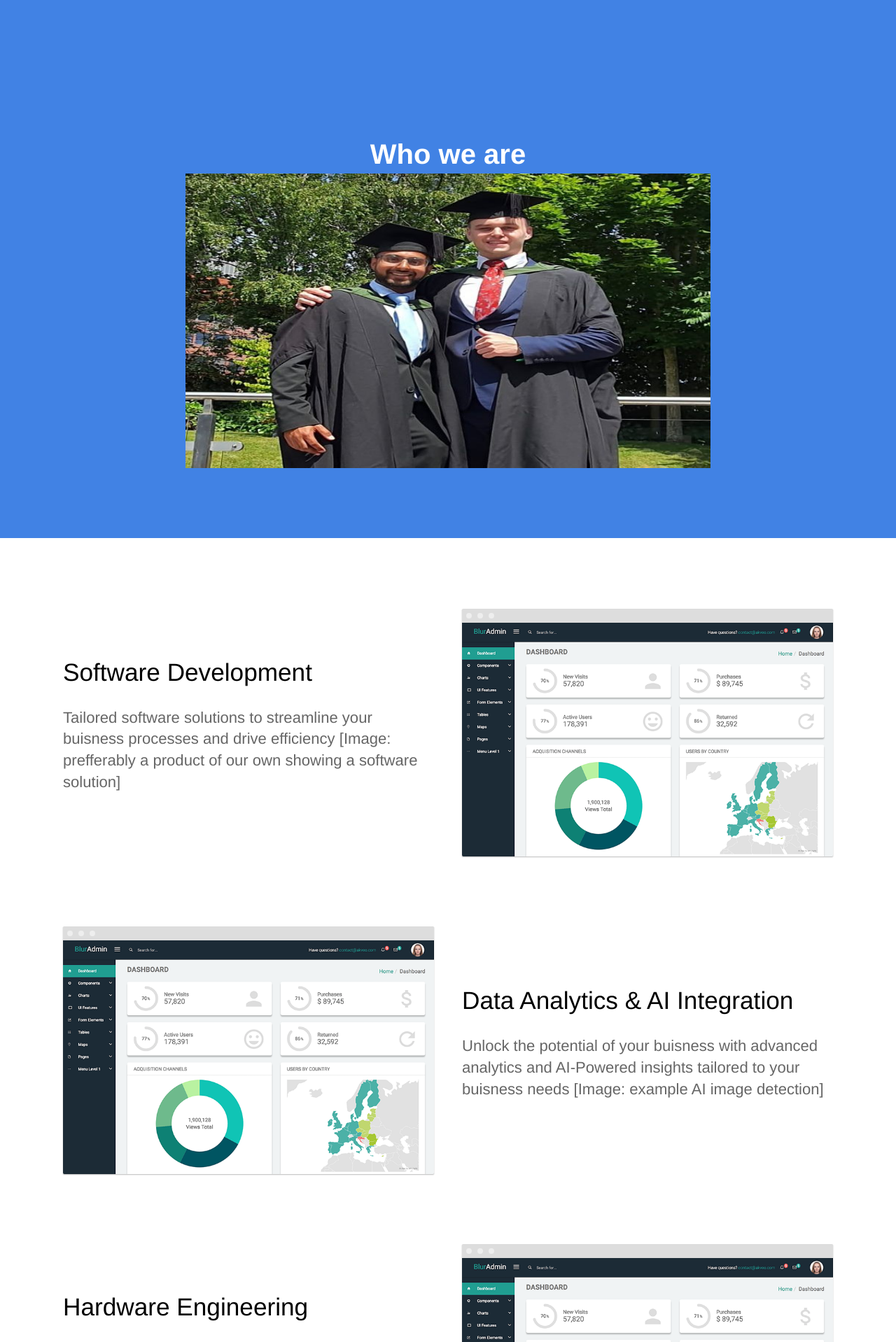
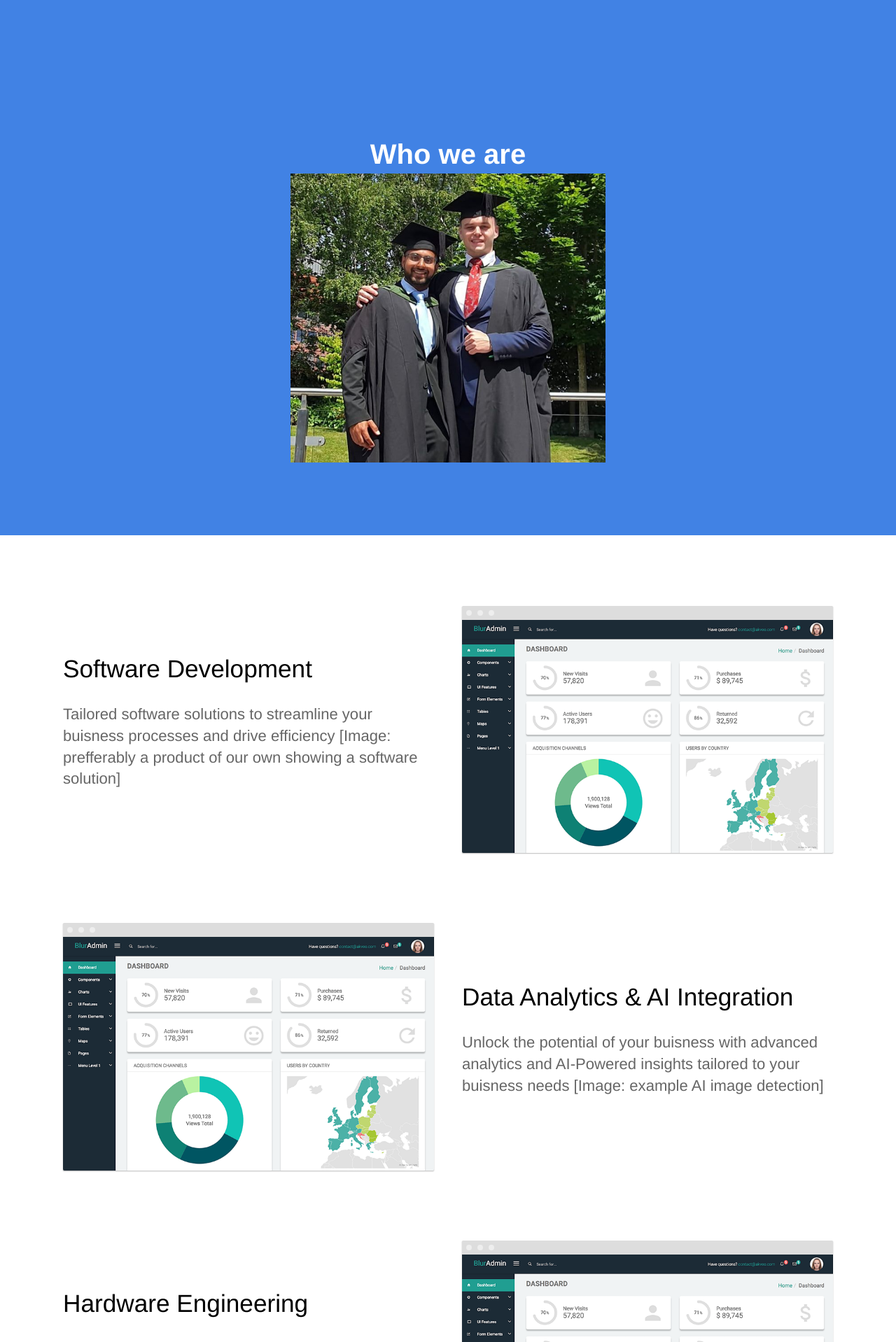
Before and after one commit to SSKD-Solutions/SSKD-Solutions, a Jekyll site: the page built from index.html, in a window 1280 px wide. Shown: the part 828-2746 px from the top of the page at 70% size. Built offline with Jekyll 4.4.1, drawn with Linux system fonts in a browser that asks for light colours.

Commit message:
picture layout

```diff
--- a/_sass/layout.scss
+++ b/_sass/layout.scss
@@ -69,13 +69,11 @@ header {
 }
 
 .picture {
-	display: flex; /* Use flexbox for container */
 	justify-content: center; /* Center content horizontally */
 	align-items: center; /* Center content vertically */
-	width: 100%; /* Full width */
+	width: 60%; /* Full width */
 	height: auto; /* Allow height to adjust dynamically */
 	max-width: 1200px; /* Optional: Maximum size for larger screens */
-	aspect-ratio: 16 / 9; /* Maintain 16:9 aspect ratio */
 	overflow: hidden; /* Ensure no extra space */
 	background: black; /* Fallback background to avoid white borders */
 }
```
